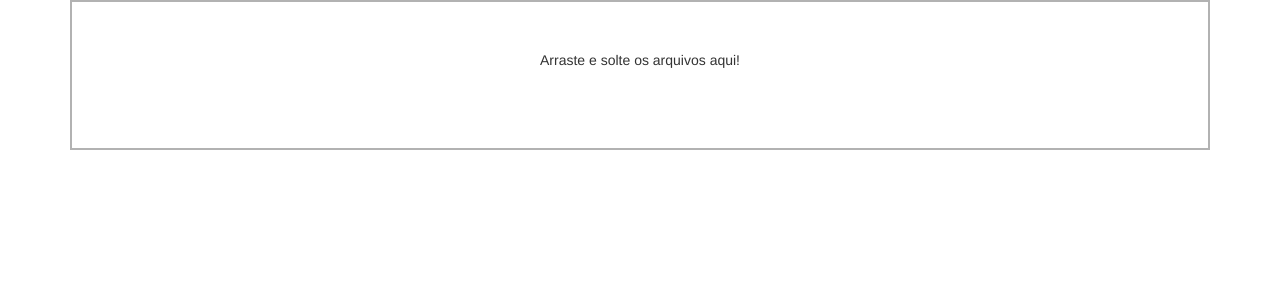
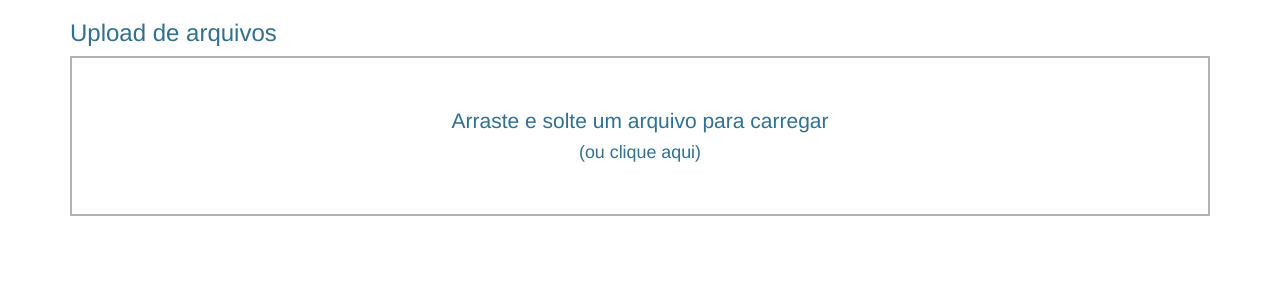
Before and after one commit to carol-caires/myfiles, a PHP site: page / in a window 1280 px wide. Shown: the top 300 px of the page. Run offline with PHP 8.4, Linux system fonts and the light colour scheme.

Commit message:
Alteração do texto padrão + título

```diff
--- a/css/custom.css
+++ b/css/custom.css
@@ -0,0 +1,3 @@
+#dropzone-label{
+    font-size: 1.5em;
+}
--- a/index.php
+++ b/index.php
@@ -14,7 +14,6 @@
         Dropzone.options.UploadForm = {
             maxFilesize: 5, // MB
             url: 'upload.php',
-            dictDefaultMessage: "Arraste e solte os arquivos aqui!",
             dictFileTooBig: "Arquivo muito grande ({{filesize}}MB) máximo {{maxFilesize}}MB",
             accept: function(file, done){
                 done();
@@ -30,7 +29,12 @@
     <div class="container">
         <div class="row">
             <div class="col-md-12">
+                <h3 class="text-info">Upload de arquivos</h3>
                 <form action="upload.php" class="dropzone" id="UploadForm">
+                    <div class="dz-message" data-dz-message><span id="dropzone-label" class="text-info">
+                        Arraste e solte um arquivo para carregar<br>
+                        <small>(ou clique aqui)</small>
+                    </span></div>
                     <div class="fallback">
                         <input name="file" type="file" multiple />
                     </div>
```
